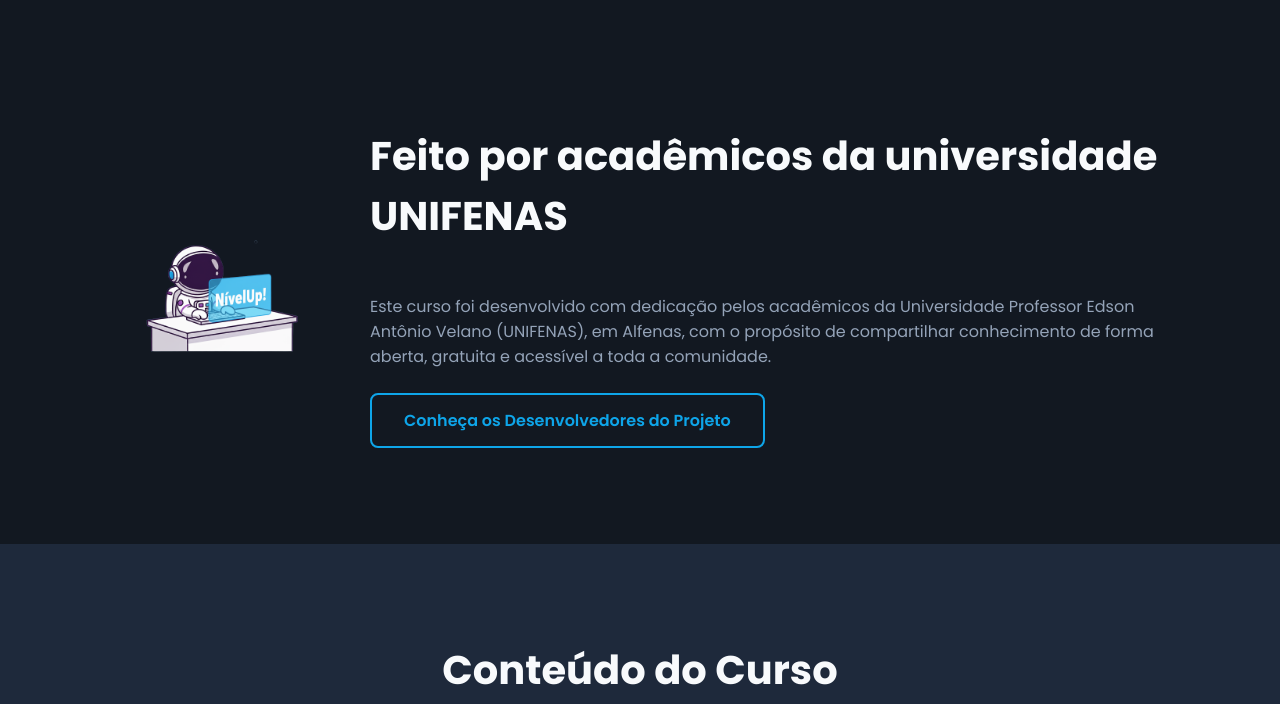
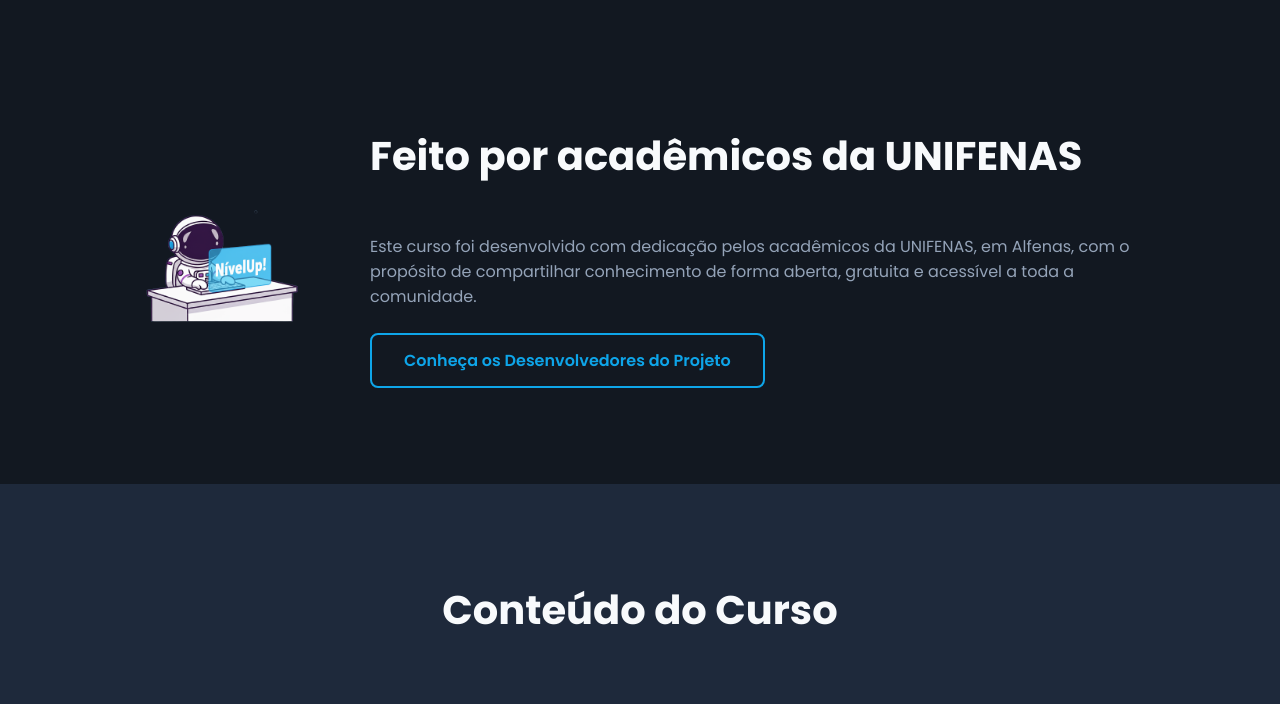
Before and after one commit to G0LTHER/nivelup, a plain HTML site: page index.html in a window 1280 px wide. Shown: the part 1520-2224 px from the top of the page. Drawn offline with Linux system fonts and the light colour scheme.

Commit message:
Update index.html

```diff
--- a/index.html
+++ b/index.html
@@ -108,8 +108,8 @@
             <div class="container developers-container">
                 <img src="img/Desenvolvedor.png" alt="Logo Unifenas" class="university-logo">
                 <div class="developers-bio">
-                    <h2 class="section-title">Feito por acadêmicos da universidade UNIFENAS</h2>
-                    <p>Este curso foi desenvolvido com dedicação pelos acadêmicos da Universidade Professor Edson Antônio Velano (UNIFENAS), em Alfenas, com o propósito de compartilhar conhecimento de forma aberta, gratuita e acessível a toda a comunidade.</p>
+                    <h2 class="section-title">Feito por acadêmicos da UNIFENAS</h2>
+                    <p>Este curso foi desenvolvido com dedicação pelos acadêmicos da UNIFENAS, em Alfenas, com o propósito de compartilhar conhecimento de forma aberta, gratuita e acessível a toda a comunidade.</p>
                     <a href="desenvolvedores.html" class="cta-button-secondary">Conheça os Desenvolvedores do Projeto</a>
                 </div>
             </div>
```
